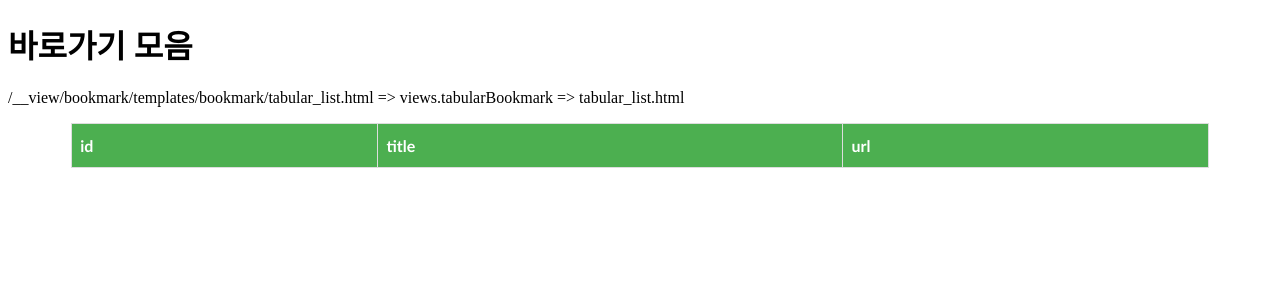
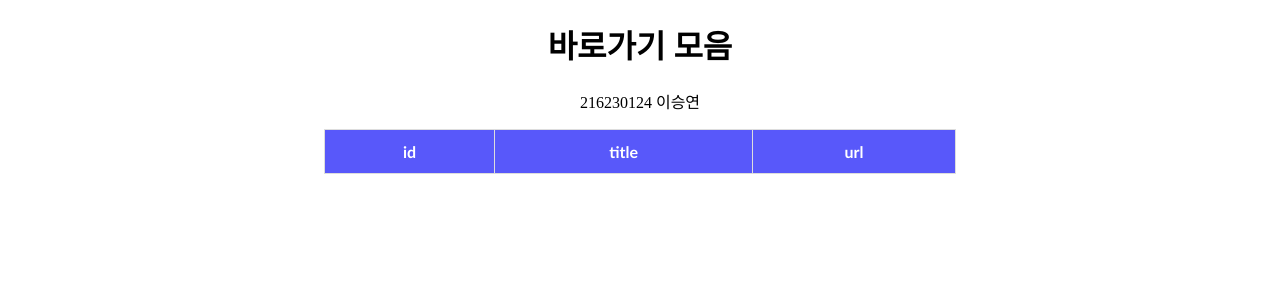
Before and after one commit to dowhatidream/my-first-bookmark, a Django app: template bookmark/templates/bookmark/tabular_list.html in a window 1280 px wide. Shown: the top 300 px of the page. Run offline with Django 3.2, Linux system fonts and the light colour scheme; the template is opened without the code that fills it, so the values that code supplies are empty.

Commit message:
Changed ...

```diff
--- a/bookmark/templates/bookmark/tabular_list.html
+++ b/bookmark/templates/bookmark/tabular_list.html
@@ -7,8 +7,9 @@
         #tbl {
             font-family: "Trebuchet MS", Arial, Helvetica, sans-serif;
             border-collapse: collapse;
-            width: 90%;
+            width: 50%;
             margin: auto;
+            text-align: center;
         }
 
         #tbl td, #tbl th {
@@ -16,23 +17,42 @@
             padding: 8px;
         }
 
-        #tbl tr:nth-child(even){background-color: #f2f2f2;}
+        #tbl tr:nth-child(even){background-color: #ffffff;}
 
-        #tbl tr:hover {background-color: #ddd;}
+        #tbl tr:hover {background-color: #EFF2FB;}
 
         #tbl th {
             padding-top: 12px;
             padding-bottom: 12px;
-            text-align: left;
-            background-color: #4CAF50;
+            text-align: center;
+            background-color: #5858FA;
             color: white;
+        }
+
+        #tt {
+            text-align: center;
+        }
+
+
+        a:link {
+            text-align: center;
+            text-decoration: none;
+            color: #5858FA;
+        }
+        a:hover {
+
+        }
+        a:visited{
+
         }
     </style>
 </head>
 <body>
     <div id="content">
-        <h1>바로가기 모음</h1>
-        <p> {{ request.path }} => views.tabularBookmark => tabular_list.html </p>
+        <div id="tt">
+            <h1>바로가기 모음</h1>
+            <p>216230124 이승연</p>
+        </div>
         <table id="tbl" >
             <tr>
                 <th>id</th>
@@ -49,7 +69,9 @@
                         /bookmark/99/와 같은 url 패턴으로 처리됨.
                         따라서 BookmarkDV.as_view() 메소드가 담당하여
                         bookmark_detail.html로 연결함.  -->
-                        <a href="{% url 'detail' bookmark.id %}">
+                        <a href="{% url 'bookmark:detail' bookmark.id %}">
+                        <!--url 패턴의 이름을 명시할 때, -->
+                        <!--'detail'이 아니라 'bookmark:detail'로 수정해야 함    -->
                             {{ bookmark.url }}
                         </a>
                     </td>
--- a/bookmark/urls.py
+++ b/bookmark/urls.py
@@ -59,7 +59,7 @@ urlpatterns = [
   url(r'^$', views.BookmarkLV.as_view(), name='index'),
   # /bookmark/숫자/ 요청을 처리할 뷰 클래스를 BookmarkDV로 지정하고, URL 패턴 이름 지정
   # url(r'^bookmark/(?P<pk>\d+)/$', views.BookmarkDV.as_view(), name='detail'),
-  url(r'^(?P<pk>\d+)/$', views.BookmarkDV.as_view(), name='detail'),
+  url(r'^bookmark/(?P<pk>\d+)/$', views.BookmarkDV.as_view(), name='detail'),
   # tabular list
   # url(r'^bookmark_t_FBV/$', views.tabularBookmark, name='index_t_FBV'),
   # url 패턴 매칭을 '/' 단위로 처리하기 위하여 아래와 같이 수정
```
Also changed, not shown: bookmark/templates/bookmark/bookmark_list.html (+44 -43 lines), db.sqlite3.
